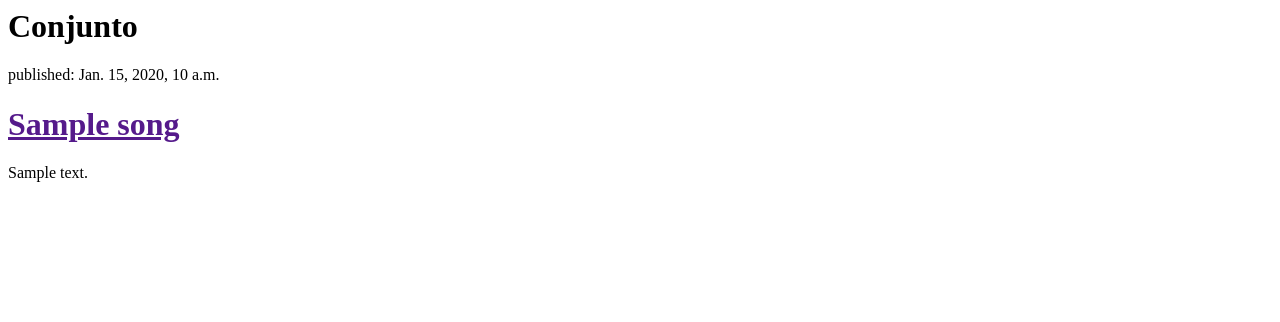
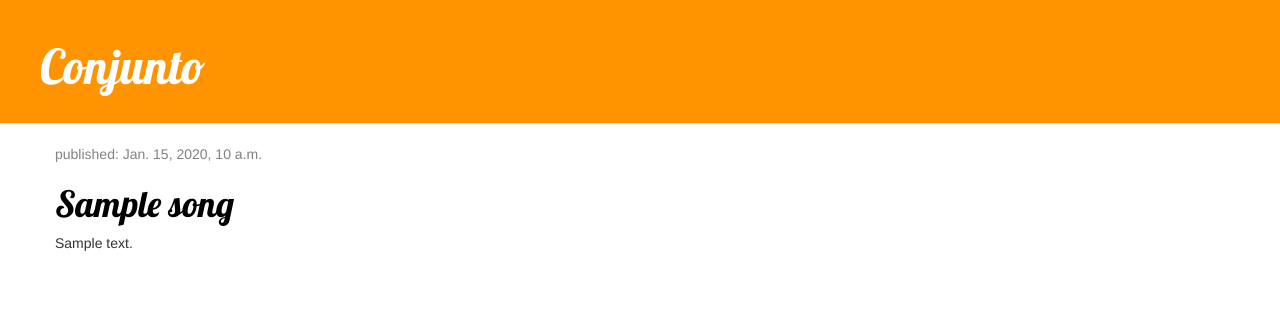
Before and after one commit to gsvaldes/conjunto, a Django app: template songs/templates/songs/song_list.html in a window 1280 px wide. Shown: the top 322 px of the page. Run offline with Django 3.2, Linux system fonts and the light colour scheme; the template is opened without the code that fills it: values that come from a table or form of the project are taken from there, others are empty; tables that the repository leaves empty hold one stand-in row (values such as "Sample post"); parts of the project's set-up code (start-up, migrations or seed data) failed here and were passed over; some libraries are stand-ins or nearby versions.

Commit message:
started urls for post_detail

```diff
--- /dev/null
+++ b/songs/static/css/songs.css
@@ -0,0 +1,47 @@
+.page-header {
+	background-color: #ff9400;
+	margin-top: 0;
+	padding: 20px 20px 20px 40px;
+}
+
+.page-header h1, .page-header h1 a, .page-header h1 a:visited, .page-header h1 a:active {
+	color: #ffffff;
+	font-size: 36pt;
+	text-decoration: none;
+}
+
+.content {
+	margin-left: 40px;
+}
+
+h1, h2, h3, h4 {
+	font-family: 'Lobster', cursive;
+}
+
+.date {
+
+	color: #828282;
+}
+
+.save {
+	float: right;
+}
+
+.post-form textarea, .post-form input {
+	width: 100%;
+}
+
+.top-menu, .top-menu:hover, .top-menu:visited {
+	color: #ffffff;
+	float: right;
+	font-size: 26pt;
+	margin-right: 20px;
+}
+
+.song {
+	margin-bottom: 70px;
+}
+
+.song h1 a, .post h1 a:visited {
+	color: #000000;
+}
--- /dev/null
+++ b/songs/templates/songs/base.html
@@ -0,0 +1,24 @@
+{% load staticfiles %}
+<html>
+    <head>
+        <title>Conjunto</title>
+        <link rel="stylesheet" href="//maxcdn.bootstrapcdn.com/bootstrap/3.2.0/css/bootstrap.min.css">
+        <link rel="stylesheet" href="//maxcdn.bootstrapcdn.com/bootstrap/3.2.0/css/bootstrap-theme.min.css">
+        <link rel="stylesheet" href="{% static "css/songs.css" %}">
+        <link href="http://fonts.googleapis.com/css?family=Lobster&subset=latin,latin-ext" rel="stylesheet" type="text/css">
+    <body>
+        <div class="page-header">
+            <h1><a href="/">Conjunto</a></h1>
+        </div>
+
+        <div class="content container">
+            <div class="row">
+                <div class="col-md-8">
+                {% block content %}
+                {% endblock %}
+                </div>
+            </div>
+        </div>
+
+    </body>
+</html>
--- a/songs/templates/songs/song_list.html
+++ b/songs/templates/songs/song_list.html
@@ -1,16 +1,13 @@
-<html>
-    <head>
-        <title>Conjunto</title>
-    <body>
-        <h1>Conjunto</h1>
-        <div>
-            {% for song in songs %}
-            <div>
+{% extends "songs/base.html" %}
+
+{% block content %}
+    {% for song in songs %}
+        <div class="song">
+            <div class="date">
                 <p>published: {{song.published_date }}</p>
-                <h1><a href="">{{ song.title }} </a></h1>
-                <p>{{ song.text|linebreaks }}</p>
-             </div>
-            {% endfor %}
+            </div>
+            <h1><a href="{% url "song_detail" pk=song.pk %}">{{ song.title }} </a></h1>
+            <p>{{ song.text|linebreaks }}</p>
         </div>
-    </body>
-</html>
+    {% endfor %}
+{% endblock content %}
--- a/songs/urls.py
+++ b/songs/urls.py
@@ -2,5 +2,6 @@ from django.conf.urls import url
 from . import views
 
 urlpatterns = [
-    url(r'^$', views.song_list, name="song_list")
+    url(r'^$', views.song_list, name="song_list"),
+    url(r'^song/(?P<pk>[0-9]+)/$', views.song_detail, name='song_detail'),
 ]
```
